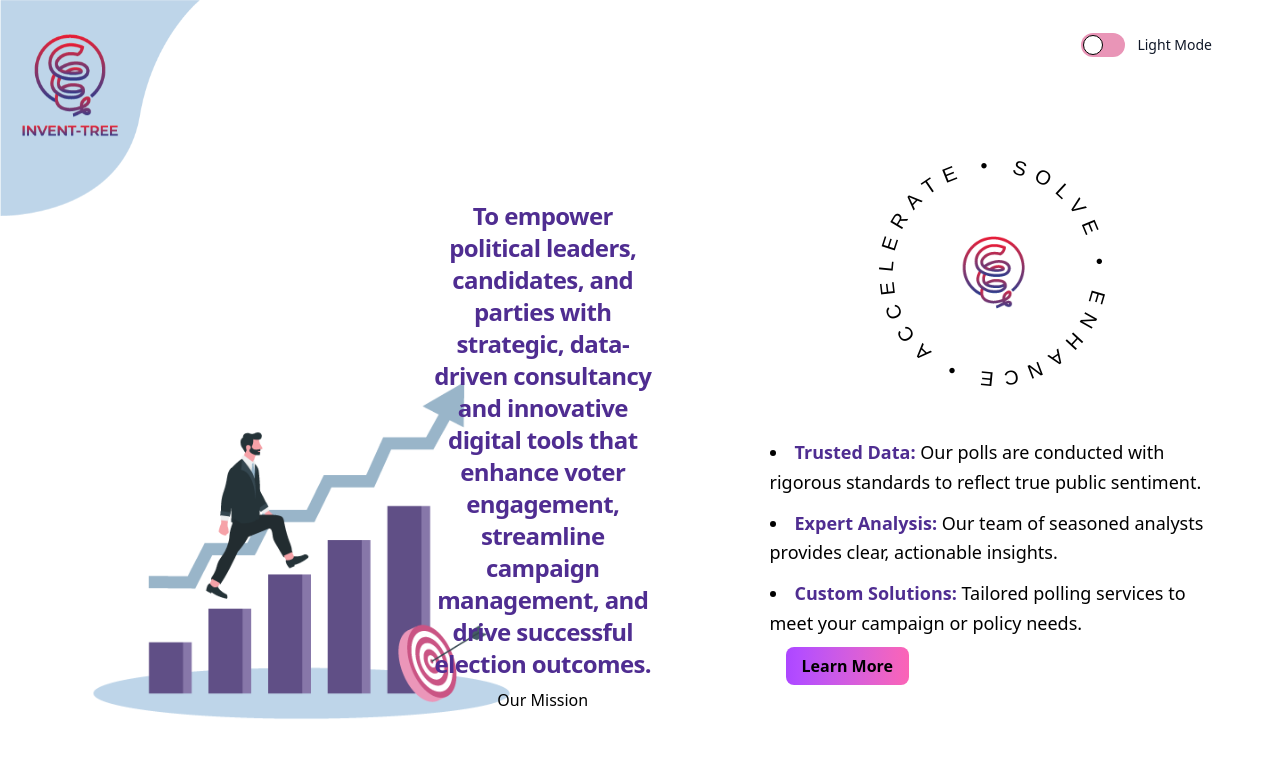
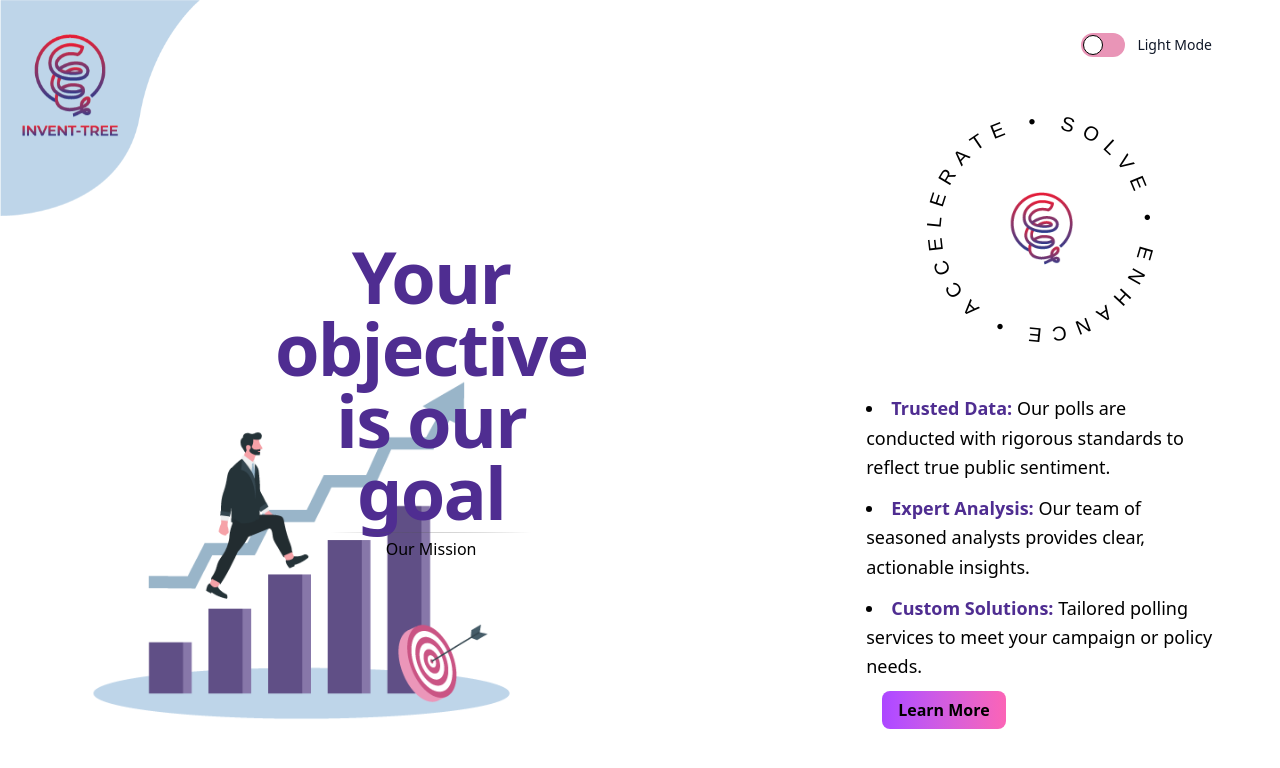
Before and after one commit to heyavanindra/invent-tree, a Next.js app: page / in a window 1280 px wide. Shown: the top 768 px of the page. Built offline with nearby package versions, Linux system fonts and the light colour scheme; no server answers; the database is empty; grey boxes are pictures that could not be loaded.

Commit message:
fixed homepage

```diff
--- a/src/app/page.js
+++ b/src/app/page.js
@@ -96,9 +96,7 @@ export default function Home() {
             <Scene1 xGreen={xGreen} />
           </div>
 
-          <div className="relative w-[30vw] flex justify-center items-center h-screen bg-[url('/assests/bg-vinyl.webp')]">
-            <div className="absolute inset-0 bg-white opacity-90" />
-          </div>
+
 
           <div className="h-screen w-[30vw]">
             <Scene2 />
@@ -108,7 +106,7 @@ export default function Home() {
             <Scene3 />
           </div>
 
-          <div className="h-screen w-[100vw]">
+          <div className="h-screen w-fit">
             <Scene4 />
           </div>
         </motion.div>
--- a/src/components/Home.jsx
+++ b/src/components/Home.jsx
@@ -27,19 +27,16 @@ const HomePage = ({ opacity }) => {
         }}
       ></motion.div>
 
-      <div className="relative flex ml-96 px-12 w-fit justify-center items-center gap-x-[100px]">
-        <div className="h-[400px] w-1/3 flex flex-col gap-y-1 items-center">
-          <p className="dark:text-neutral-400 text-center tracking-tight sm:text-md lg:text-2xl font-semibold text-[#4f2d91]">
-            To empower political leaders, candidates, and parties with
-            strategic, data-driven consultancy and innovative digital tools that
-            enhance voter engagement, streamline campaign management, and drive
-            successful election outcomes.
+      <div className="relative flex ml-56 px-12 w-fit justify-center items-center gap-x-[100px]">
+        <div className="h-[400px] w-1/2 flex flex-col gap-y-1 items-center justify-center">
+          <p className="dark:text-neutral-400 text-center tracking-tight sm:text-md lg:text-7xl font-semibold text-[#4f2d91]">
+            Your objective is our <br/> goal
           </p>
           <span className="h-px w-[200px] bg-neutral-600 mask-l-from-0 mask-r-from-0"></span>
           <h3 className="">Our Mission</h3>
         </div>
 
-        <div className="flex flex-col justify-center items-center">
+        <div className="flex flex-col ml-40 justify-center items-center">
           <div>
             <RotatedSVG size={300} logoSize={80} />
           </div>
--- a/src/components/scenes/Scene1.jsx
+++ b/src/components/scenes/Scene1.jsx
@@ -208,7 +208,7 @@ const Scene1 = ({ xGreen }) => {
         </p>
       </motion.div>
 
-      <div className="flex w-full h-screen justify-end items-center gap-x-[35rem]">
+      <div className="flex w-full h-screen justify-end items-center gap-x-[30rem] mr-[600px]">
         {scenes.map((scene, idx) => {
           const { ref, inView } = useInView({
             triggerOnce: false,
--- a/src/components/scenes/Scene2.jsx
+++ b/src/components/scenes/Scene2.jsx
@@ -17,7 +17,7 @@ const ScrollingCarousel = () => {
     "https://encrypted-tbn0.gstatic.com/images?q=tbn:ANd9GcQbnUheL6Gz4BOy-uR6-BZ8KFIYVVDn-18ciQ&s"
   ];
 
-  const textWords = ["Solve", "Enhance", "Accelerate"];
+  const textWords = ["https://www.shutterstock.com/shutterstock/photos/2443608149/display_1500/stock-vector-lotus-flower-orange-green-bjp-symbol-bhartiya-janta-party-indian-political-party-election-campaign-2443608149.jpg", "https://www.shutterstock.com/shutterstock/photos/2382987411/display_1500/stock-vector-indian-national-congress-party-symbol-2382987411.jpg", "https://www.shutterstock.com/shutterstock/photos/2382987411/display_1500/stock-vector-indian-national-congress-party-symbol-2382987411.jpg"];
 
   // Function to insert random text boxes into image array
   const insertRandomTexts = (imageArray) => {
@@ -25,7 +25,7 @@ const ScrollingCarousel = () => {
 
     textWords.forEach(word => {
       const randomIndex = Math.floor(Math.random() * result.length);
-      result.splice(randomIndex, 0, { type: 'text', content: word });
+      result.splice(randomIndex, 0, { type: 'image', content: word });
     });
 
     return result;
--- a/src/components/scenes/Scene4.jsx
+++ b/src/components/scenes/Scene4.jsx
@@ -31,7 +31,7 @@ const Scene4 = () => {
   ];
 
   return (
-    <div className="w-screen">
+    <div className="w-full ml-6">
       <div className="flex flex-col lg:flex-row min-h-screen h-full w-full font-sans text-sm bg-white text-[#222] dark:bg-[#111] dark:text-[#e5e7eb]">
         {/* Left Section - NEWS */}
         <aside className="relative w-full lg:w-1/2 flex-1.1 bg-[#f4f7ff] dark:bg-[#1a1a1a] py-8 lg:py-12 px-5 sm:px-10">
@@ -104,12 +104,12 @@ const Scene4 = () => {
                   d="M2 6a2 2 0 012-2h16a2 2 0 012 2v12a2 2 0 01-2 2H4a2 2 0 01-2-2V6zm2 .4l7.5 4.5a.5.5 0 00.5 0L20 6.4V6H4v.4z"
                 />
               </svg>
-              <Link
-                href={"/contact"}
+              <a
+                href="mailto:contact@invent-tree.com"
                 className="text-base lg:text-xl text-[#8777a9] dark:text-[#b6a4d9]"
               >
                 contact@invent-tree.com
-              </Link>
+              </a>
             </div>
             <div className="text-xl lg:text-3xl">
               <p className="py-2">
@@ -124,7 +124,7 @@ const Scene4 = () => {
             </div>
           </section>
 
-          <div className="flex flex-col sm:flex-row gap-6 lg:gap-8 mb-8 text-sm">
+          <div className="flex flex-col justify-center  sm:flex-row gap-6 lg:gap-8 mb-8 text-sm">
             <div className="w-20 h-20 lg:w-30 lg:h-30 rounded-full p-1 flex justify-center items-center mb-4 sm:mb-0 max-md:hidden">
               <div
                 onClick={() =>
```
